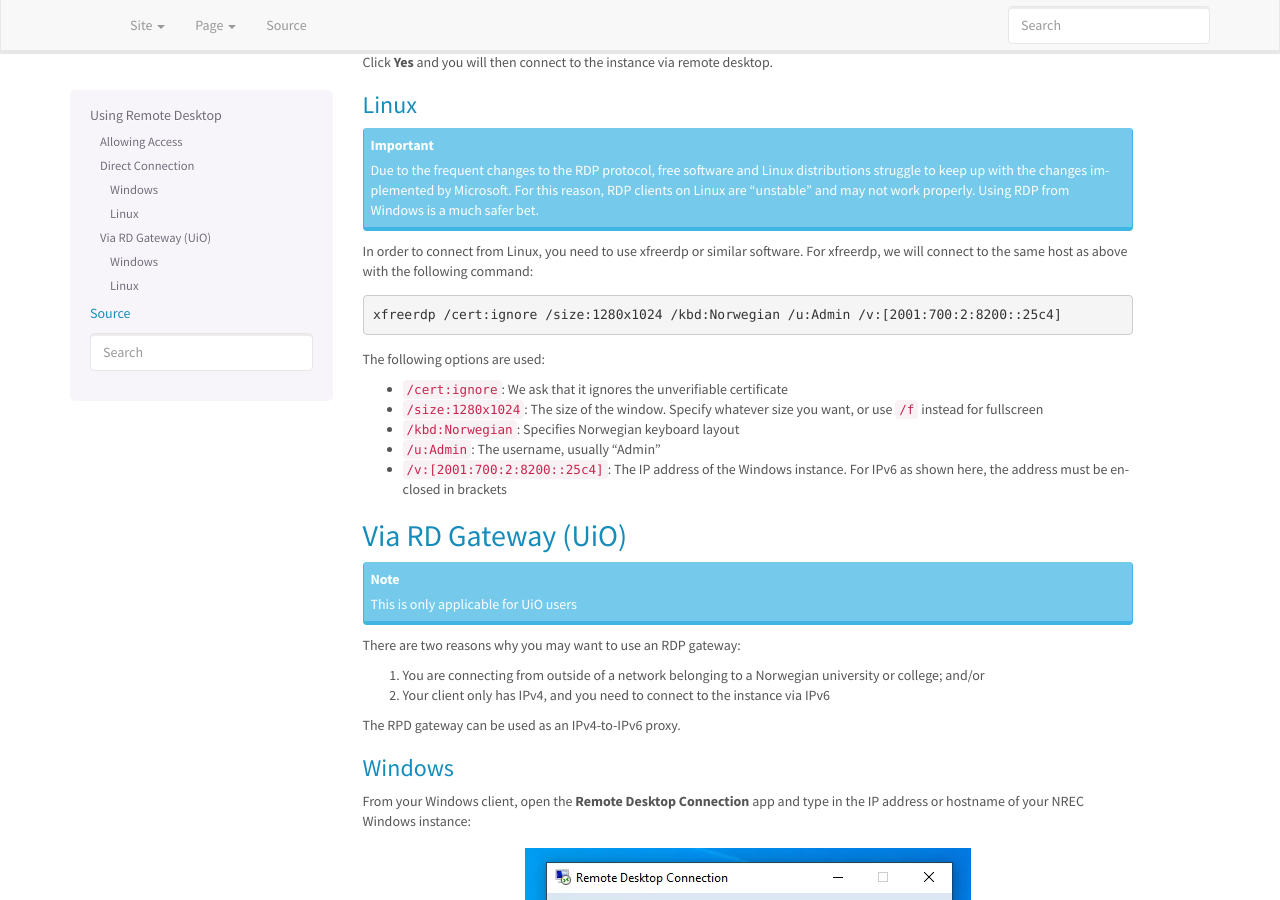
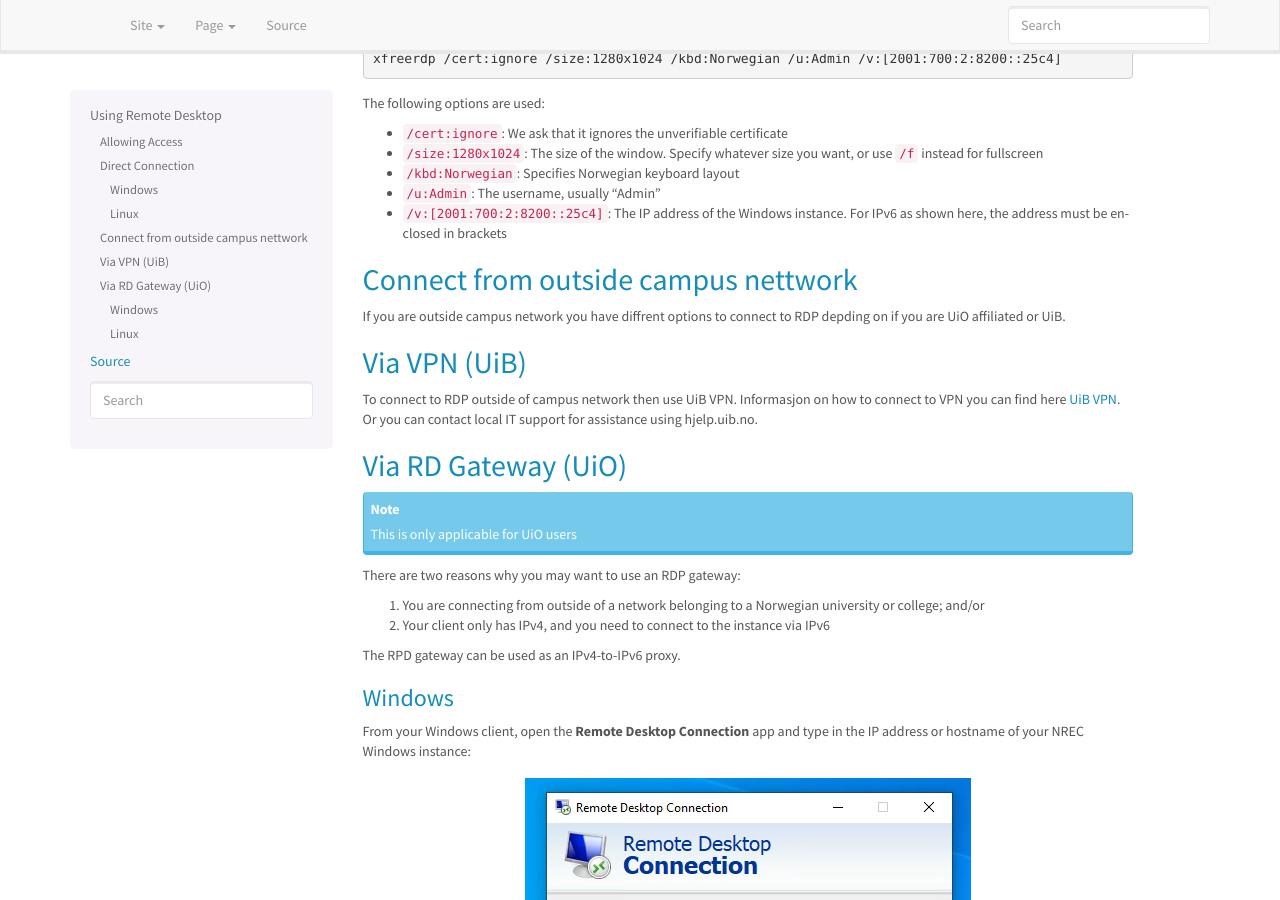
Before and after one commit to norcams/docs-enduser, a Sphinx documentation site: the page built from docs/rdp.rst, in a window 1280 px wide and 900 px high, scrolled down 3125 px. Built offline with Sphinx 7.4.7, drawn with Linux system fonts in a browser that asks for light colours; some of the changed text lies outside the part shown.

Commit message:
RDP via UiB vpn

```diff
--- a/docs/rdp.rst
+++ b/docs/rdp.rst
@@ -116,6 +116,16 @@ The following options are used:
   instance. For IPv6 as shown here, the address must be enclosed in
   brackets
 
+Connect from outside campus nettwork
+-----------------------
+
+If you are outside campus network you have diffrent options to connect to RDP depding on if you are UiO affiliated or UiB.
+
+Via VPN (UiB)
+-------------
+
+To connect to RDP outside of campus network then use UiB VPN. Informasjon on how to connect to VPN you can find here `UiB VPN <https://hjelp.uib.no/tas/public/ssp/content/detail/knowledgeitem?unid=f9ee5227-0e70-4df0-ade3-736273ce1623>`_.
+Or you can contact local IT support for assistance using hjelp.uib.no.
 
 Via RD Gateway (UiO)
 --------------------
```
Also changed, not shown: other parts of docs/rdp.rst (+1 -1 lines).
